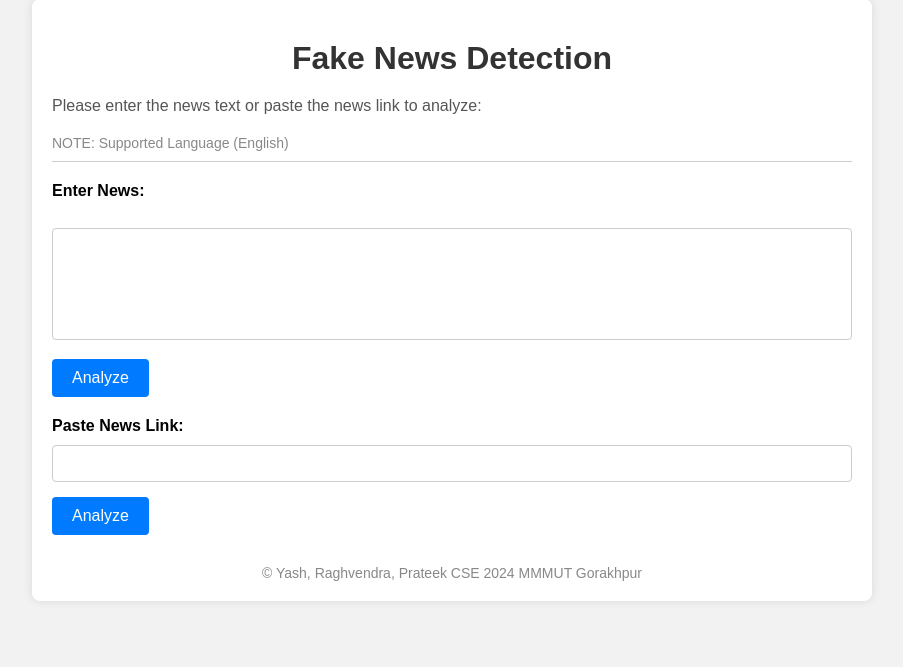
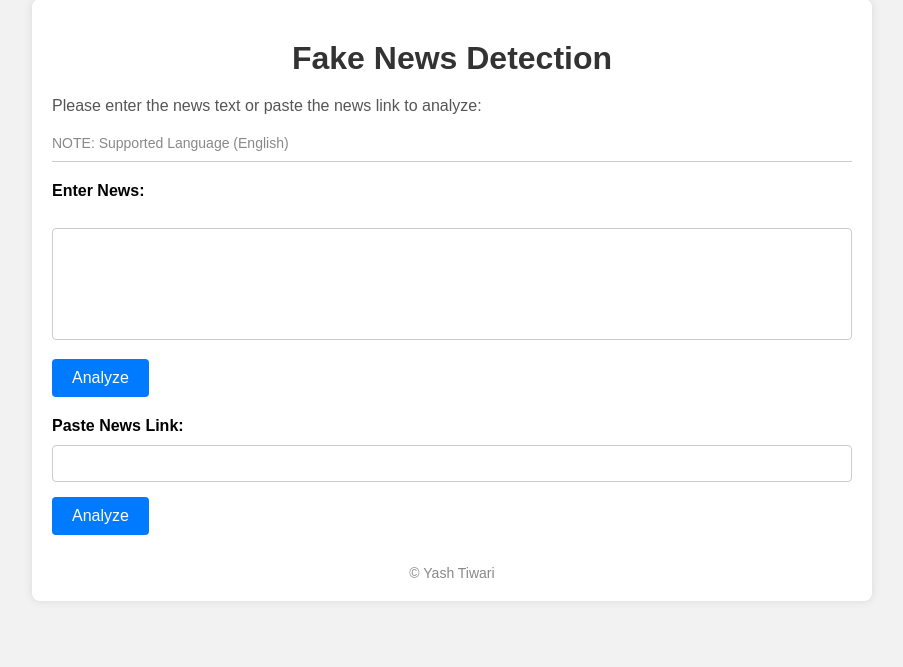
Before and after one commit to shivyash9/ML-Fake-News-Detection, a Flask app: page / in a window 1280 px wide. Shown: the part 21-688 px from the top of the page, without its empty margins (188-1091 px from the left). Run offline with Flask 3, Linux system fonts and the light colour scheme.

Commit message:
Update index.html

```diff
--- a/templates/index.html
+++ b/templates/index.html
@@ -94,7 +94,7 @@
         <input type="text" id="news_link" name="news_link" />
         <input type="submit" value="Analyze" />
       </form>
-      <footer>&copy; Yash, Raghvendra, Prateek CSE 2024 MMMUT Gorakhpur</footer>
+      <footer>&copy; Yash Tiwari</footer>
     </div>
   </body>
 </html>
```
